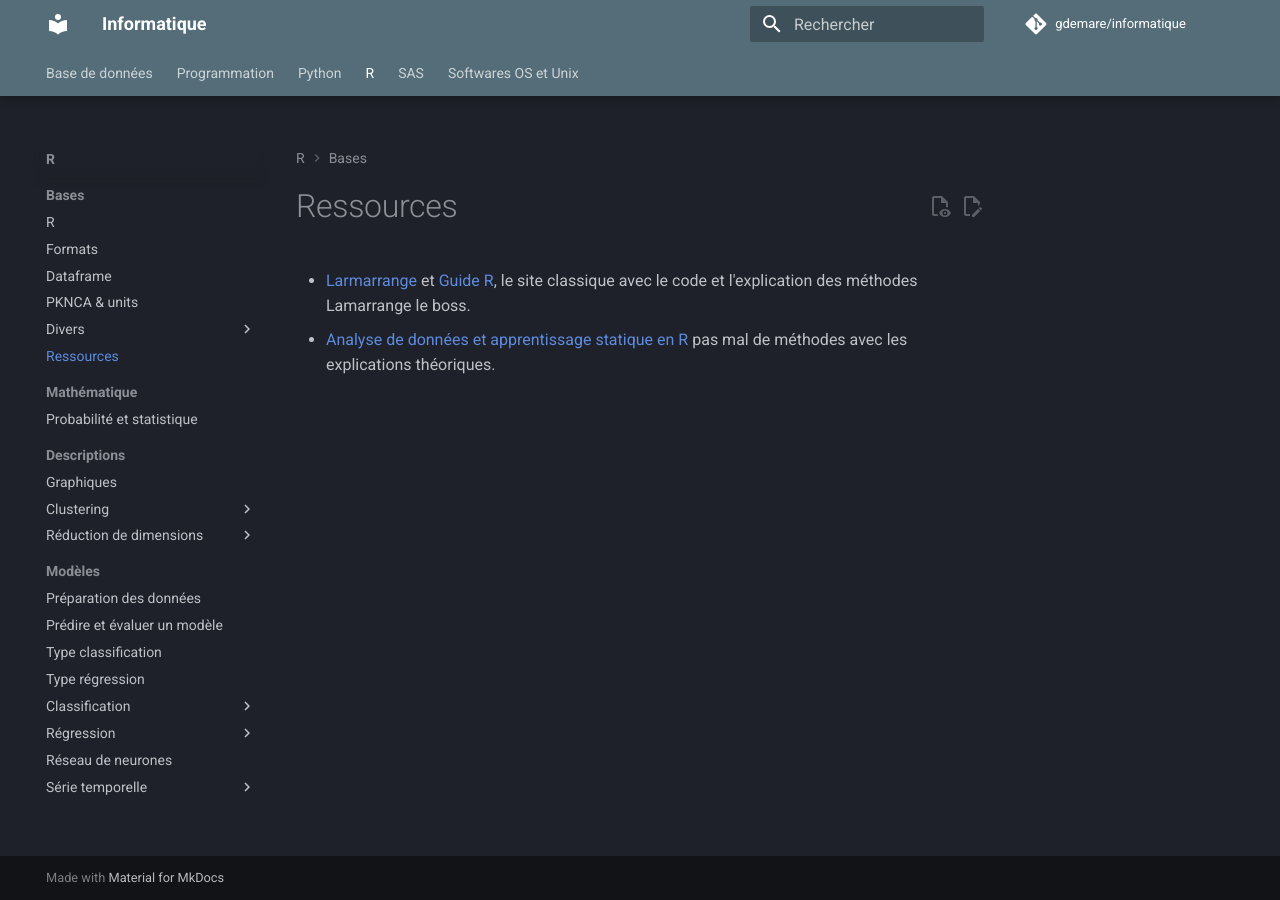
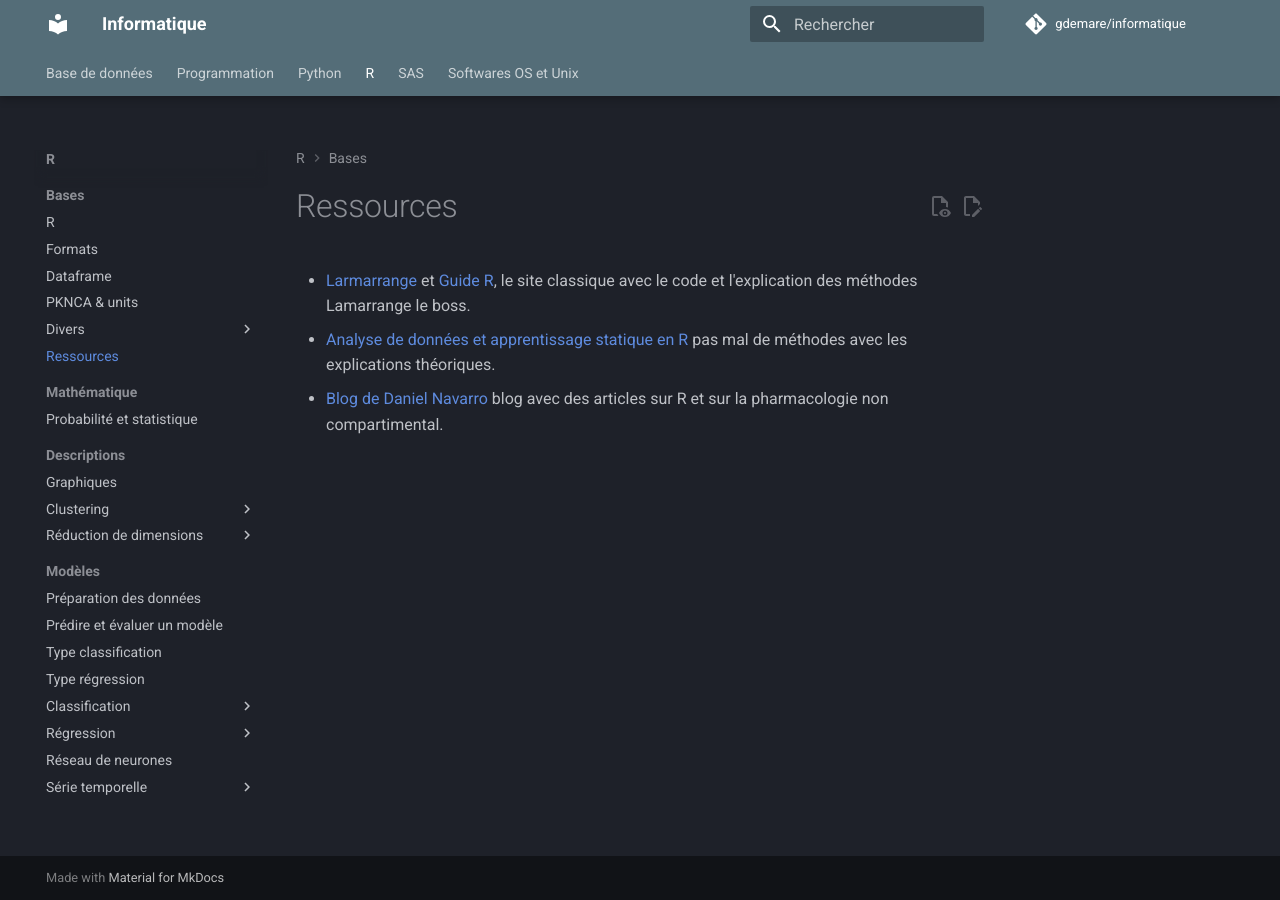
Before and after one commit to gdemare/Informatique, an MkDocs documentation site: the page built from docs/r/ressources_r.md, in a window 1280 px wide. Built offline with MkDocs 1.6.1 and Material for MkDocs 9.7.7, drawn with Linux system fonts in a browser that asks for light colours; comment, search, counter and statistics services are not loaded.

Commit message:
Update ressources_r.md

```diff
--- a/docs/r/ressources_r.md
+++ b/docs/r/ressources_r.md
@@ -1,2 +1,3 @@
 * [Larmarrange](https://larmarange.github.io/analyse-R/) et [Guide R](https://larmarange.github.io/guide-R/), le site classique avec le code et l'explication des méthodes Lamarrange le boss.
 * [Analyse de données et apprentissage statique en R](https://veroniquetremblay.github.io/analyse_de_donnees_et_apprentissage_statistique_en_R/) pas mal de méthodes avec les explications théoriques.
+* [Blog de Daniel Navarro](https://blog.djnavarro.net/) blog avec des articles sur R et sur la pharmacologie non compartimental.
```
